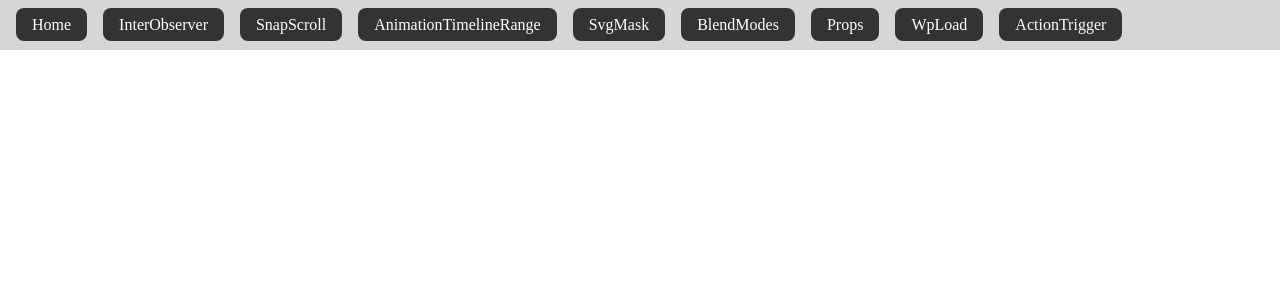
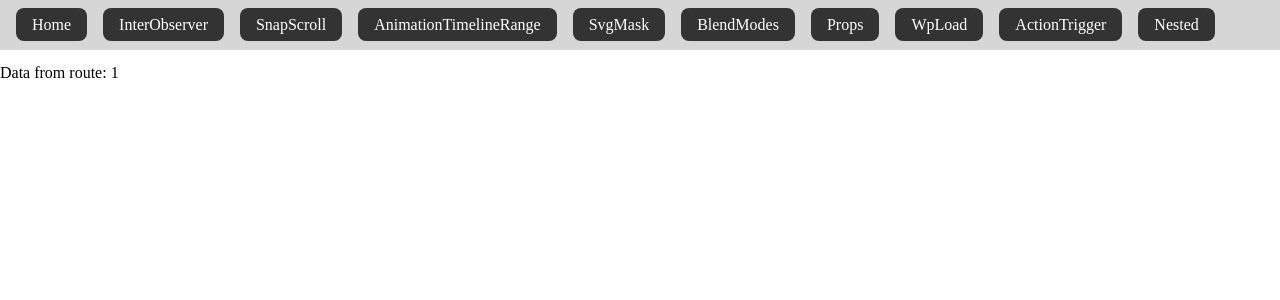
Before and after one commit to ngyvc/web5-vue-adv-demo, a Vue app in the folder vue-demo/: page /nested/1 in a window 1280 px wide. Shown: the top 300 px of the page. Built offline with nearby package versions, Linux system fonts and the light colour scheme.

Commit message:
nested route

```diff
--- a/vue-demo/src/router/index.js
+++ b/vue-demo/src/router/index.js
@@ -48,6 +48,11 @@ const router = createRouter({
       name: 'ActionTrigger',
       component: () => import('../views/ActionTriggerView.vue'),
     },
+    {
+      path: '/nested/:id',
+      name: 'Nested',
+      component: () => import('../views/NestedView.vue'),
+    }
   ],
 })
 
--- /dev/null
+++ b/vue-demo/src/views/NestedView.vue
@@ -0,0 +1,12 @@
+<script setup>
+</script>
+<template>
+  <section>
+    Data from route: {{ $route.params.id }}
+  </section>
+</template>
+<style lang="scss" scoped>
+section {
+  margin-top: 4em;
+}
+</style>
```
